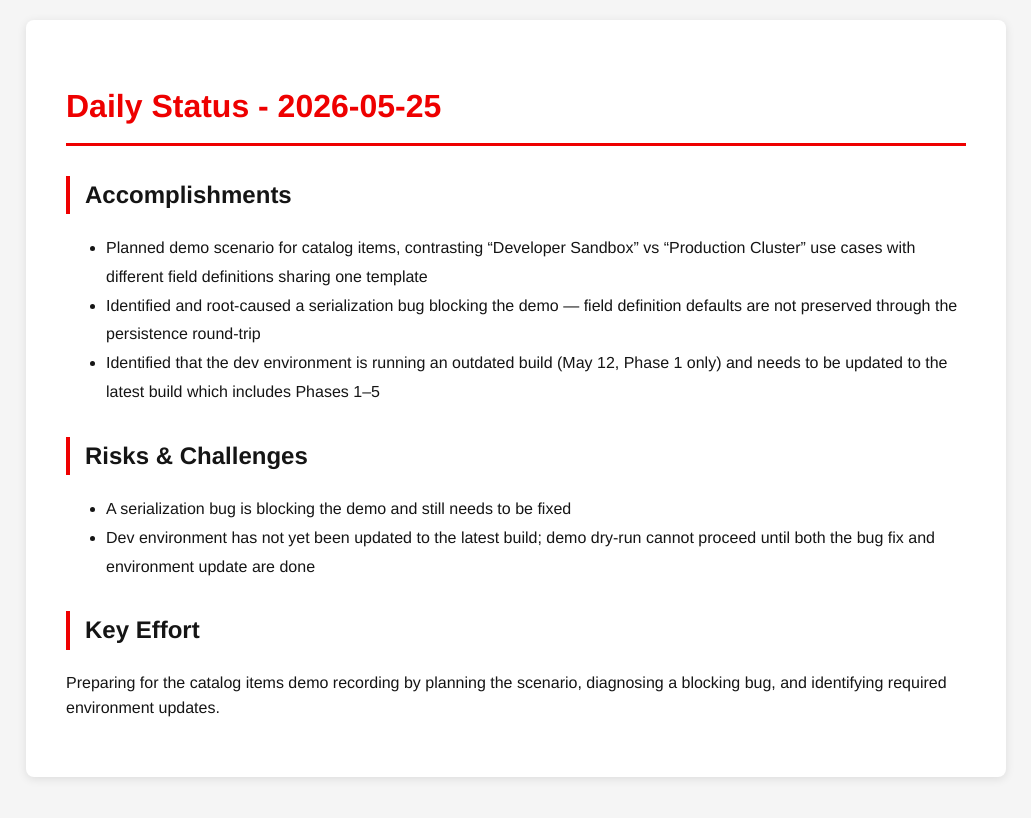
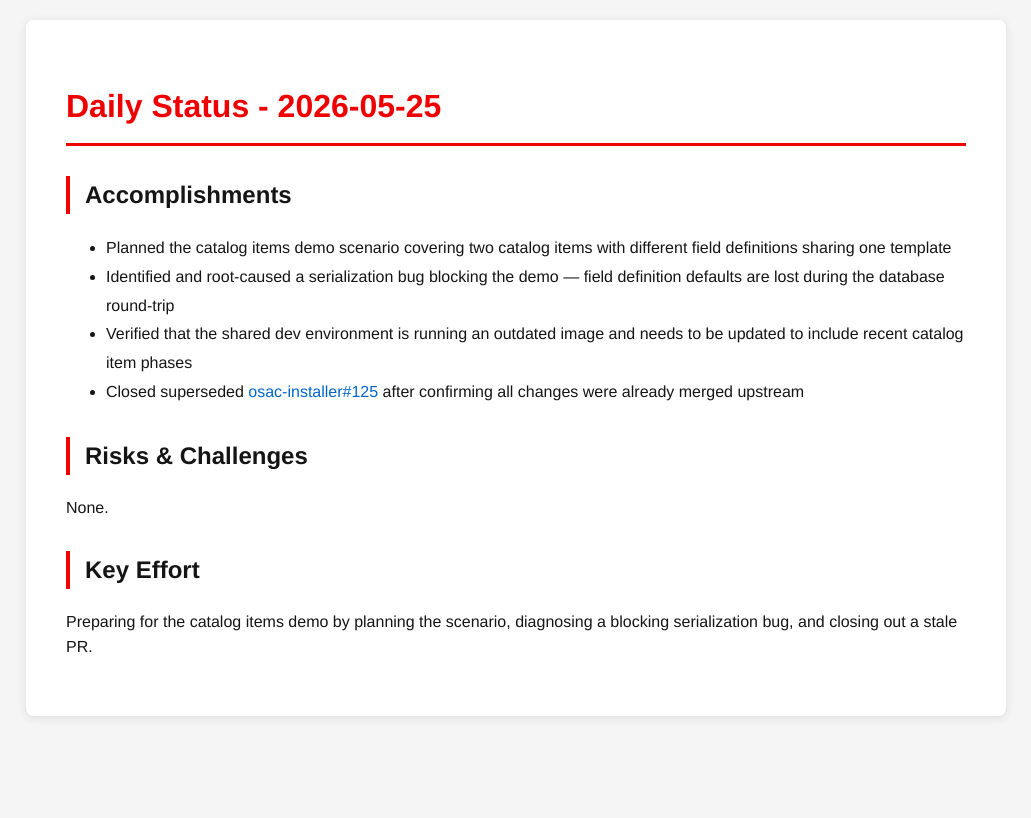
Before and after one commit to tzvatot/daily-status, a Jekyll site: the page built from 2026-05-25.md, in a window 1280 px wide. Shown: the top 818 px of the page, without its empty margins (124-1155 px from the left). Built offline with Jekyll 4.4.1, drawn with Linux system fonts in a browser that asks for light colours.

Commit message:
Daily status update - 2026-05-25

```diff
--- a/2026-05-25.md
+++ b/2026-05-25.md
@@ -7,13 +7,13 @@ date: 2026-05-25
 # Daily Status - 2026-05-25
 
 ## Accomplishments
-- Planned demo scenario for catalog items, contrasting "Developer Sandbox" vs "Production Cluster" use cases with different field definitions sharing one template
-- Identified and root-caused a serialization bug blocking the demo — field definition defaults are not preserved through the persistence round-trip
-- Identified that the dev environment is running an outdated build (May 12, Phase 1 only) and needs to be updated to the latest build which includes Phases 1–5
+- Planned the catalog items demo scenario covering two catalog items with different field definitions sharing one template
+- Identified and root-caused a serialization bug blocking the demo — field definition defaults are lost during the database round-trip
+- Verified that the shared dev environment is running an outdated image and needs to be updated to include recent catalog item phases
+- Closed superseded [osac-installer#125](https://github.com/osac-project/osac-installer/pull/125) after confirming all changes were already merged upstream
 
 ## Risks & Challenges
-- A serialization bug is blocking the demo and still needs to be fixed
-- Dev environment has not yet been updated to the latest build; demo dry-run cannot proceed until both the bug fix and environment update are done
+None.
 
 ## Key Effort
-Preparing for the catalog items demo recording by planning the scenario, diagnosing a blocking bug, and identifying required environment updates.
+Preparing for the catalog items demo by planning the scenario, diagnosing a blocking serialization bug, and closing out a stale PR.
```
